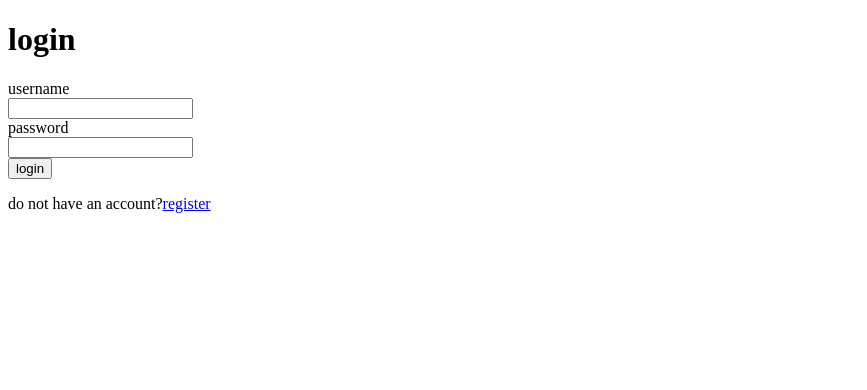
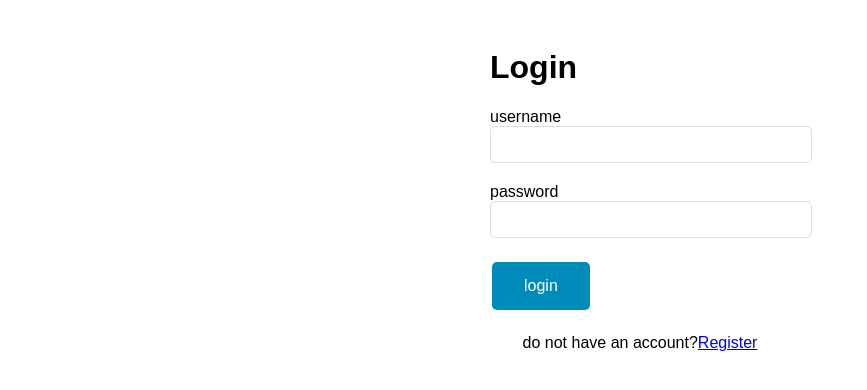
Before and after one commit to Newguinea/chatWithGPT, a Flask app: page /login in a window 1280 px wide. Shown: the top 390 px of the page, without its empty margins (0-867 px from the left). Run offline with Flask 3, Linux system fonts and the light colour scheme; some libraries are stand-ins or nearby versions.

Commit message:
a login css

```diff
--- /dev/null
+++ b/app/static/login.css
@@ -0,0 +1,46 @@
+body {
+    font-family: Arial, sans-serif;
+}
+
+.form-container {
+    width: 300px;
+    margin: 0 auto;
+    padding: 20px;
+}
+
+.login-form {
+    margin-top: 20px;
+}
+
+.form-field {
+    margin-bottom: 20px;
+}
+
+.form-input {
+    width: 100%;
+    padding: 10px;
+    border: 1px solid #ddd;
+    border-radius: 5px;
+}
+
+.form-submit {
+    background-color: #008CBA; /* Blue */
+    border: none;
+    color: white;
+    padding: 15px 32px;
+    text-align: center;
+    text-decoration: none;
+    display: inline-block;
+    font-size: 16px;
+    margin: 4px 2px;
+    cursor: pointer;
+    border-radius: 5px;
+}
+
+.error {
+    color: red;
+}
+
+.register-link {
+    text-align: center;
+}
--- a/app/templates/login.html
+++ b/app/templates/login.html
@@ -2,31 +2,32 @@
 <html>
 <head>
     <title>login</title>
-
+    <link rel="stylesheet" type="text/css" href="{{ url_for('static', filename='login.css') }}">
 </head>
 <body>
-<h1>login</h1>
-<form action="{{ url_for('login') }}" method="post">
+    <div class="form-container">
+        <h1>Login</h1>
+        <form action="{{ url_for('login') }}" method="post" class="login-form">
             {{ form.hidden_tag() }}
-    <div>
+            <div class="form-field">
                 {{ form.username.label }}<br>
-        {{ form.username(size=20) }}<br>
+                {{ form.username(size=20, class="form-input") }}<br>
                 {% for error in form.username.errors %}
-            <span style="color: red;">{{ error }}</span><br>
+                    <span class="error">{{ error }}</span><br>
                 {% endfor %}
             </div>
-    <div>
+            <div class="form-field">
                 {{ form.password.label }}<br>
-        {{ form.password(size=20) }}<br>
+                {{ form.password(size=20, class="form-input") }}<br>
                 {% for error in form.password.errors %}
-            <span style="color: red;">{{ error }}</span><br>
+                    <span class="error">{{ error }}</span><br>
                 {% endfor %}
             </div>
-    <div>
-        {{ form.submit() }}
+            <div class="form-field">
+                {{ form.submit(class="form-submit") }}
             </div>
         </form>
-
-<p>do not have an account?<a href="{{ url_for('register') }}">register</a></p>
+        <p class="register-link">do not have an account?<a href="{{ url_for('register') }}">Register</a></p>
+    </div>
 </body>
 </html>
```
Lines whose indentation alone changed are shown as unchanged.
